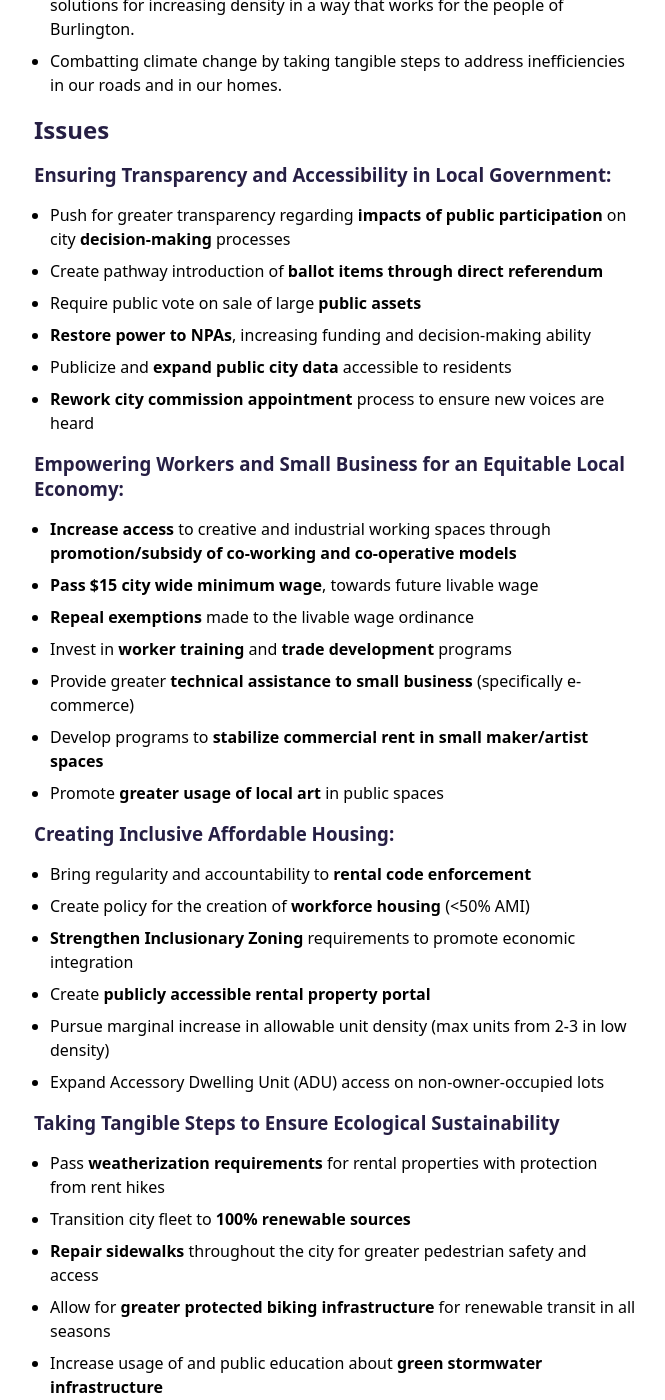
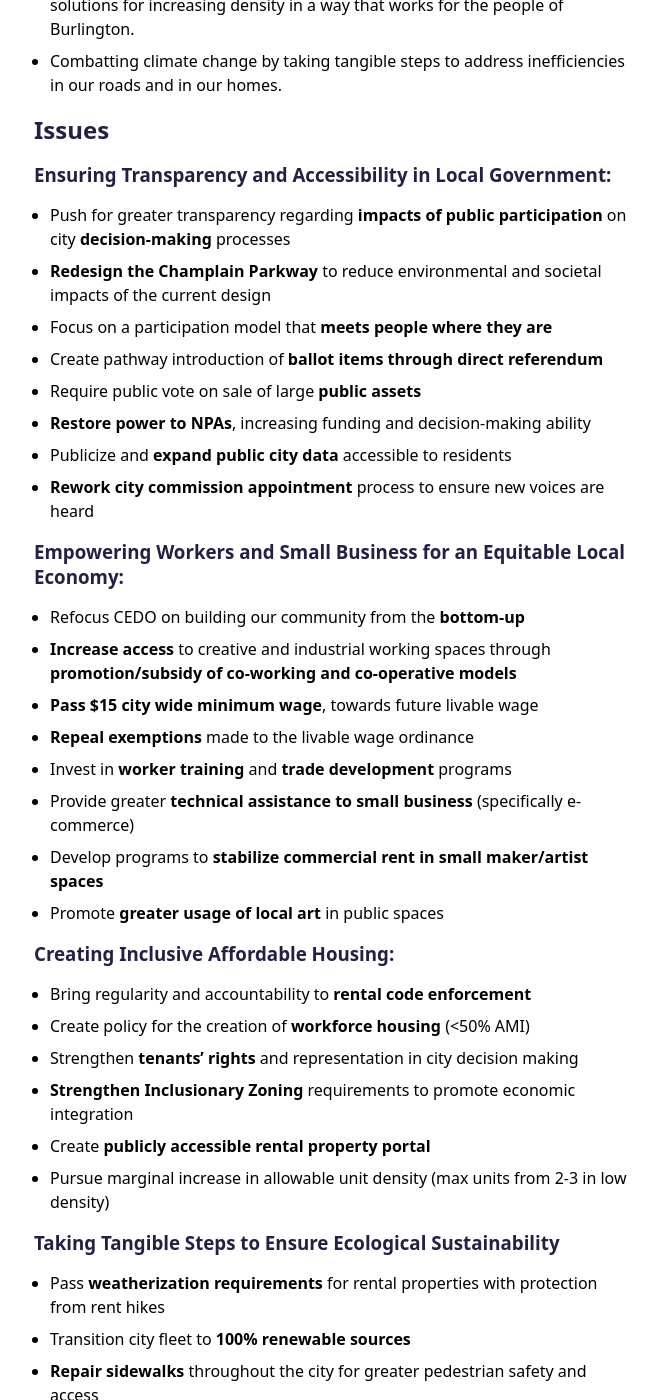
Before and after one commit to Nathan-Lantieri-City-Council/nathanlantieri.github.io, a Jekyll site: the page built from platform.md, in a window 1280 px wide and 1400 px high, scrolled down 1620 px. Shown: the whole window, without its empty margins (146-811 px from the left). Built offline with Jekyll 4.4.1, drawn with Linux system fonts in a browser that asks for light colours.

Commit message:
Update platform.md

```diff
--- a/platform.md
+++ b/platform.md
@@ -33,6 +33,8 @@ As the **City Councilor for Ward 5**, I want to build off this community’s str
 ### Ensuring Transparency and Accessibility in Local Government:
 
 * Push for greater transparency regarding **impacts of public participation** on city **decision-making** processes
+* **Redesign the Champlain Parkway** to reduce environmental and societal impacts of the current design
+* Focus on a participation model that **meets people where they are**
 * Create pathway introduction of **ballot items through direct referendum**
 * Require public vote on sale of large **public assets**
 * **Restore power to NPAs**, increasing funding and decision-making ability
@@ -41,6 +43,7 @@ As the **City Councilor for Ward 5**, I want to build off this community’s str
 
 ### Empowering Workers and Small Business for an Equitable Local Economy:
 
+* Refocus CEDO on building our community from the **bottom-up**
 * **Increase access** to creative and industrial working spaces through **promotion/subsidy of co-working and co-operative models**
 * **Pass $15 city wide minimum wage**, towards future livable wage
 * **Repeal exemptions** made to the livable wage ordinance
@@ -53,10 +56,10 @@ As the **City Councilor for Ward 5**, I want to build off this community’s str
 
 * Bring regularity and accountability to **rental code enforcement**
 * Create policy for the creation of **workforce housing** (<50% AMI)
+* Strengthen **tenants' rights** and representation in city decision making
 * **Strengthen Inclusionary Zoning** requirements to promote economic integration
 * Create **publicly accessible rental property portal**
 * Pursue marginal increase in allowable unit density (max units from 2-3 in low density)
-* Expand Accessory Dwelling Unit (ADU) access on non-owner-occupied lots
 
 ### Taking Tangible Steps to Ensure Ecological Sustainability
 
```
